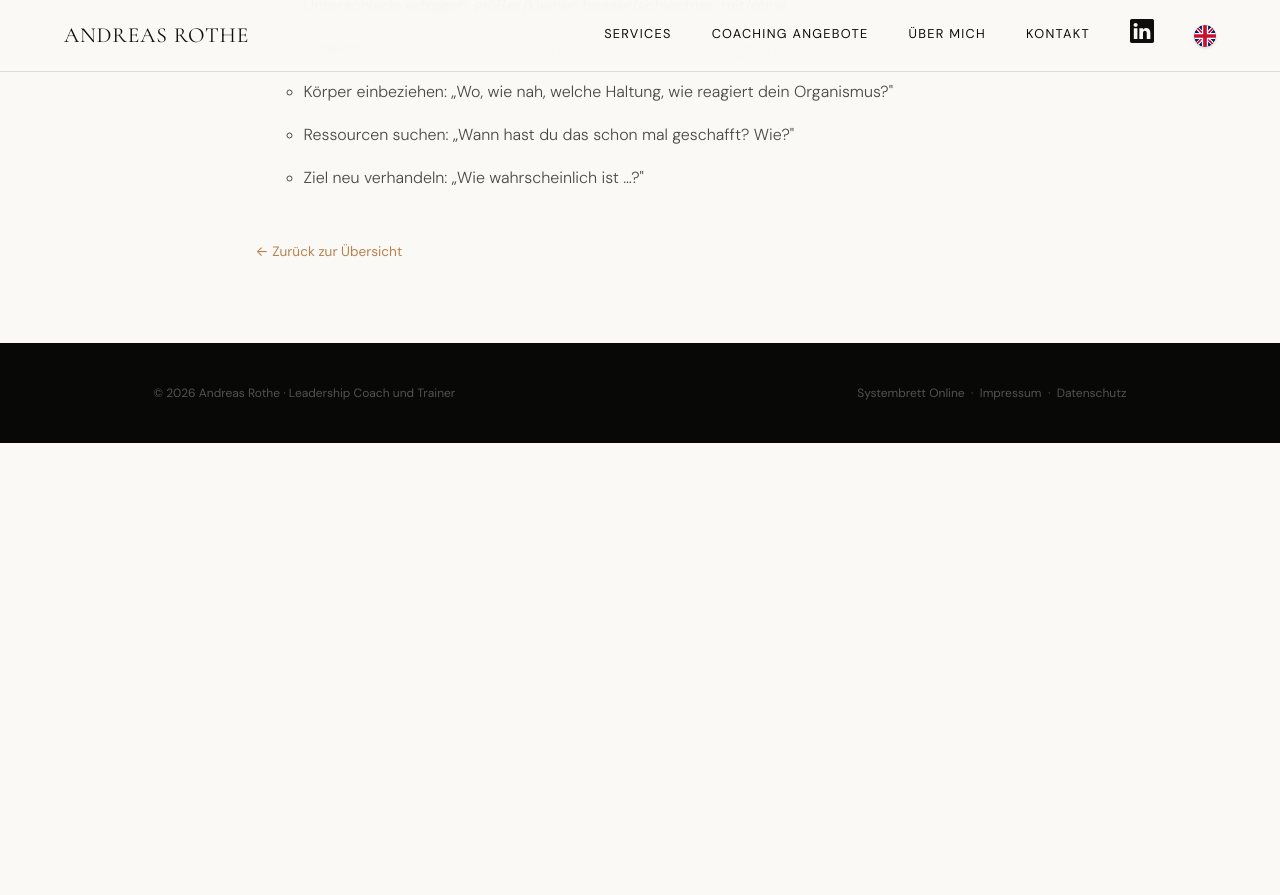
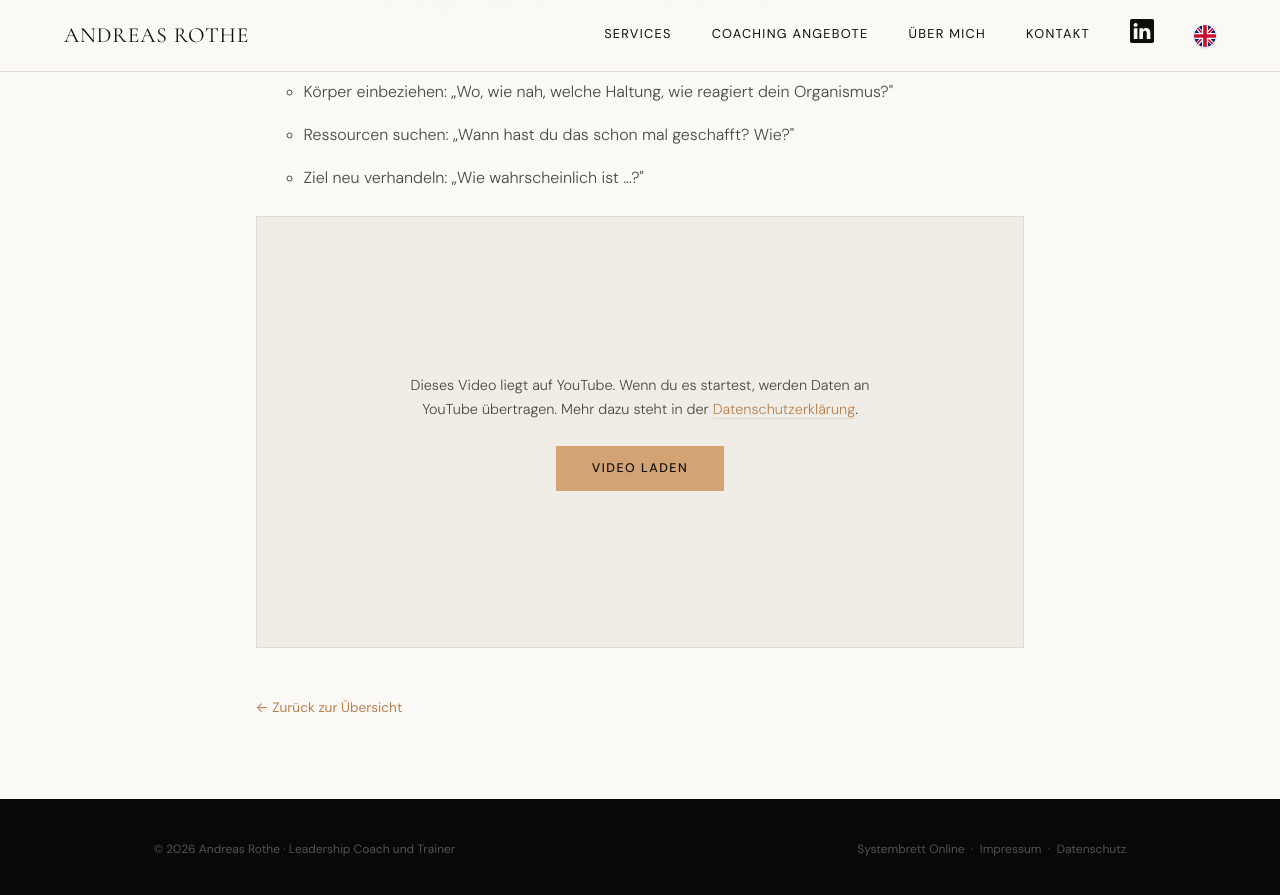
Before and after one commit to arothe161/andreasrothe, a Jekyll site: the page built from intern/hypnosystemischer-ansatz-coaching-1.html, in a window 1280 px wide and 900 px high, scrolled down 7145 px. Shown: the top 895 px of the window. Built offline with Jekyll 4.4.1, drawn with Linux system fonts in a browser that asks for light colours; before the commit the page ends 7588 px from its top, so only the background shows below that.

Commit message:
hypnosystemischer-ansatz-coaching-1.html aktualisieren

```diff
--- a/intern/hypnosystemischer-ansatz-coaching-1.html
+++ b/intern/hypnosystemischer-ansatz-coaching-1.html
@@ -394,5 +394,24 @@
 </ul>
 </li>
 </ol>
+<div class="video-consent" data-video-id="7LogzSDRwj4" data-video-title="Coaching-Gespräch Carolin und Gunther Schmidt">
+  <p>Dieses Video liegt auf YouTube. Wenn du es startest, werden Daten an YouTube übertragen. Mehr dazu steht in der <a href="/datenschutz/">Datenschutzerklärung</a>.</p>
+  <button type="button" class="btn-submit video-consent-btn">Video laden</button>
+</div>
+
+<script>
+document.querySelectorAll('.video-consent').forEach(function (box) {
+  box.querySelector('.video-consent-btn').addEventListener('click', function () {
+    var iframe = document.createElement('iframe');
+    iframe.src = 'https://www.youtube-nocookie.com/embed/' + box.dataset.videoId + '?rel=0&autoplay=1';
+    iframe.title = box.dataset.videoTitle;
+    iframe.allow = 'encrypted-media; picture-in-picture';
+    iframe.allowFullscreen = true;
+    box.innerHTML = '';
+    box.classList.add('is-loaded');
+    box.appendChild(iframe);
+  });
+});
+</script>
 
 </body></html>
```
